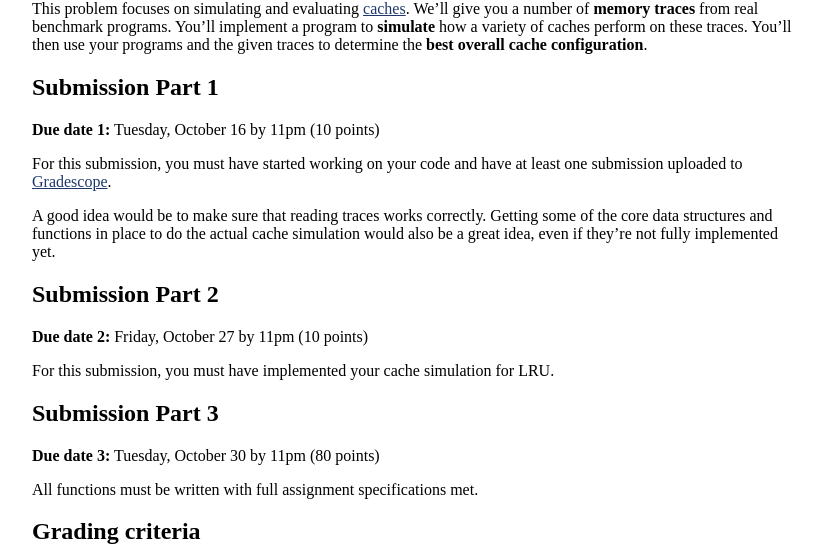
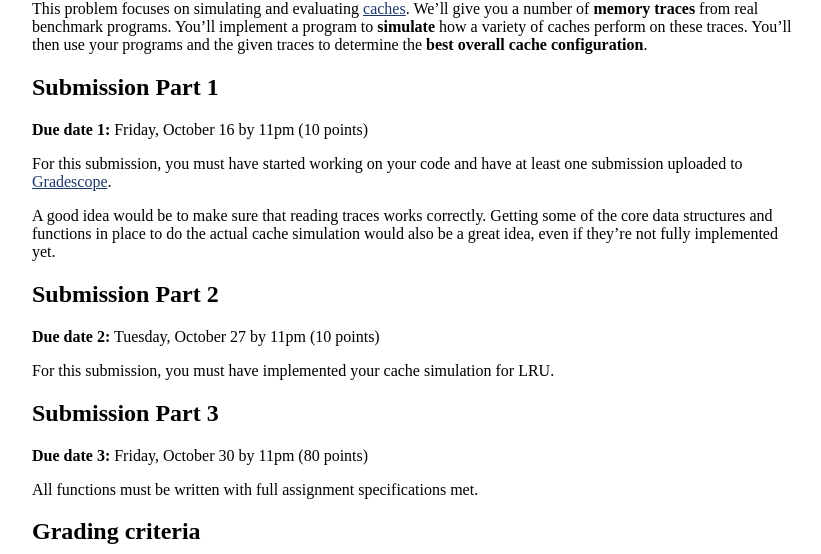
Before and after one commit to jhucsf/fall2020, a Jekyll site: the page built from assign/assign03.md, in a window 1280 px wide and 900 px high, scrolled down 368 px. Shown: the part 139-693 px from the top of the window, without its empty margins (224-1045 px from the left). Built offline with Jekyll 4.4.1, drawn with Linux system fonts in a browser that asks for light colours.

Commit message:
fix some due dates

```diff
--- a/assign/assign03.md
+++ b/assign/assign03.md
@@ -27,19 +27,19 @@ these traces. You’ll then use your programs and the given traces to
 determine the **best overall cache configuration**.
 
 ## Submission Part 1
-**Due date 1:** Tuesday, October 16 by 11pm (10 points)
+**Due date 1:** Friday, October 16 by 11pm (10 points)
 
 For this submission, you must have started working on your code and have at least one submission uploaded to [Gradescope](https://www.gradescope.com).
 
 A good idea would be to make sure that reading traces works correctly.  Getting some of the core data structures and functions in place to do the actual cache simulation would also be a great idea, even if they're not fully implemented yet.
 
 ## Submission Part 2
-**Due date 2:** Friday, October 27 by 11pm (10 points)
+**Due date 2:** Tuesday, October 27 by 11pm (10 points)
 
 For this submission, you must have implemented your cache simulation for LRU.
 
 ## Submission Part 3
-**Due date 3:** Tuesday, October 30 by 11pm (80 points)
+**Due date 3:** Friday, October 30 by 11pm (80 points)
 
 All functions must be written with full assignment specifications met.
 
```
Also changed, not shown: assignments.md (+1 -1 lines).
